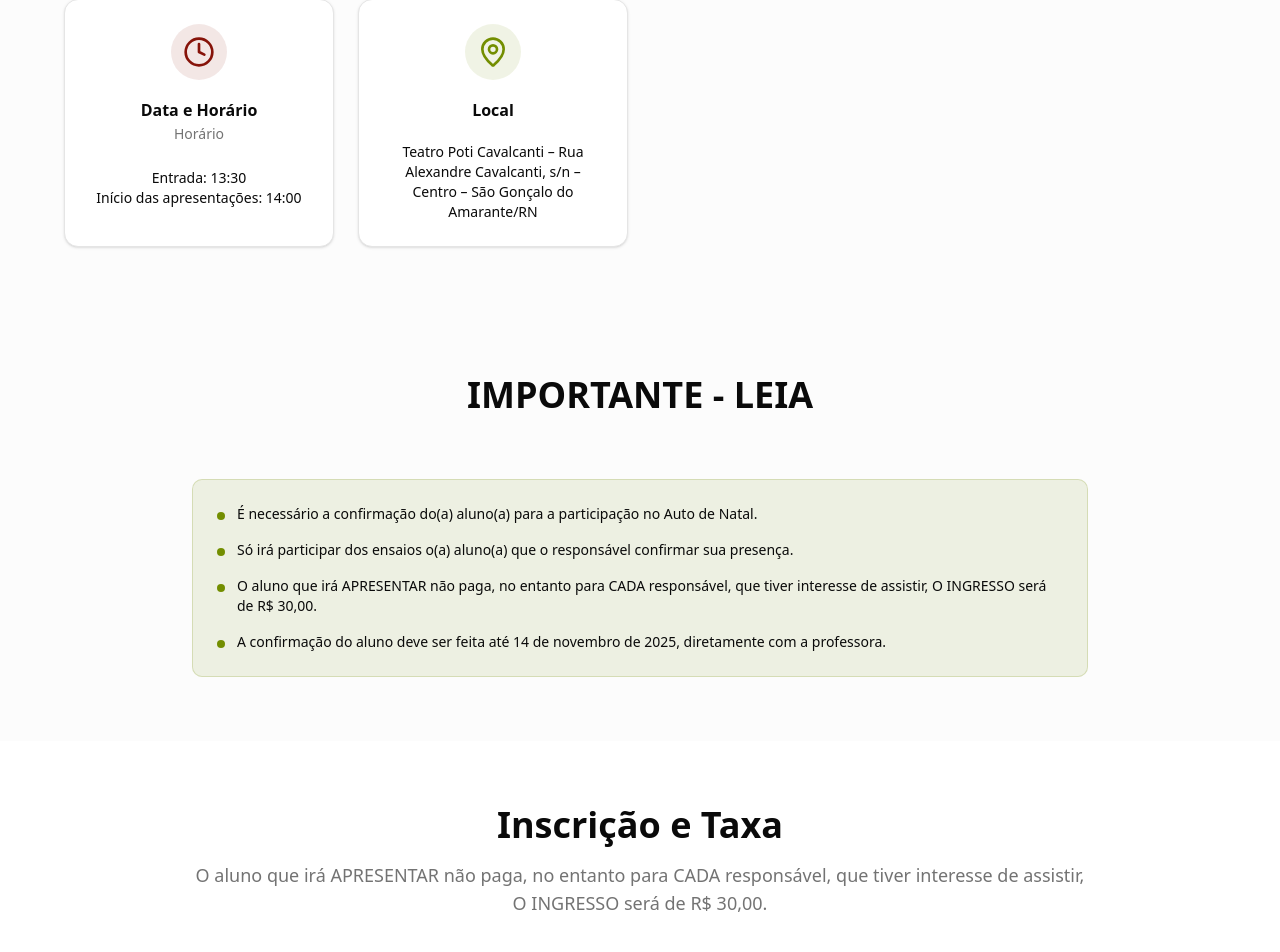
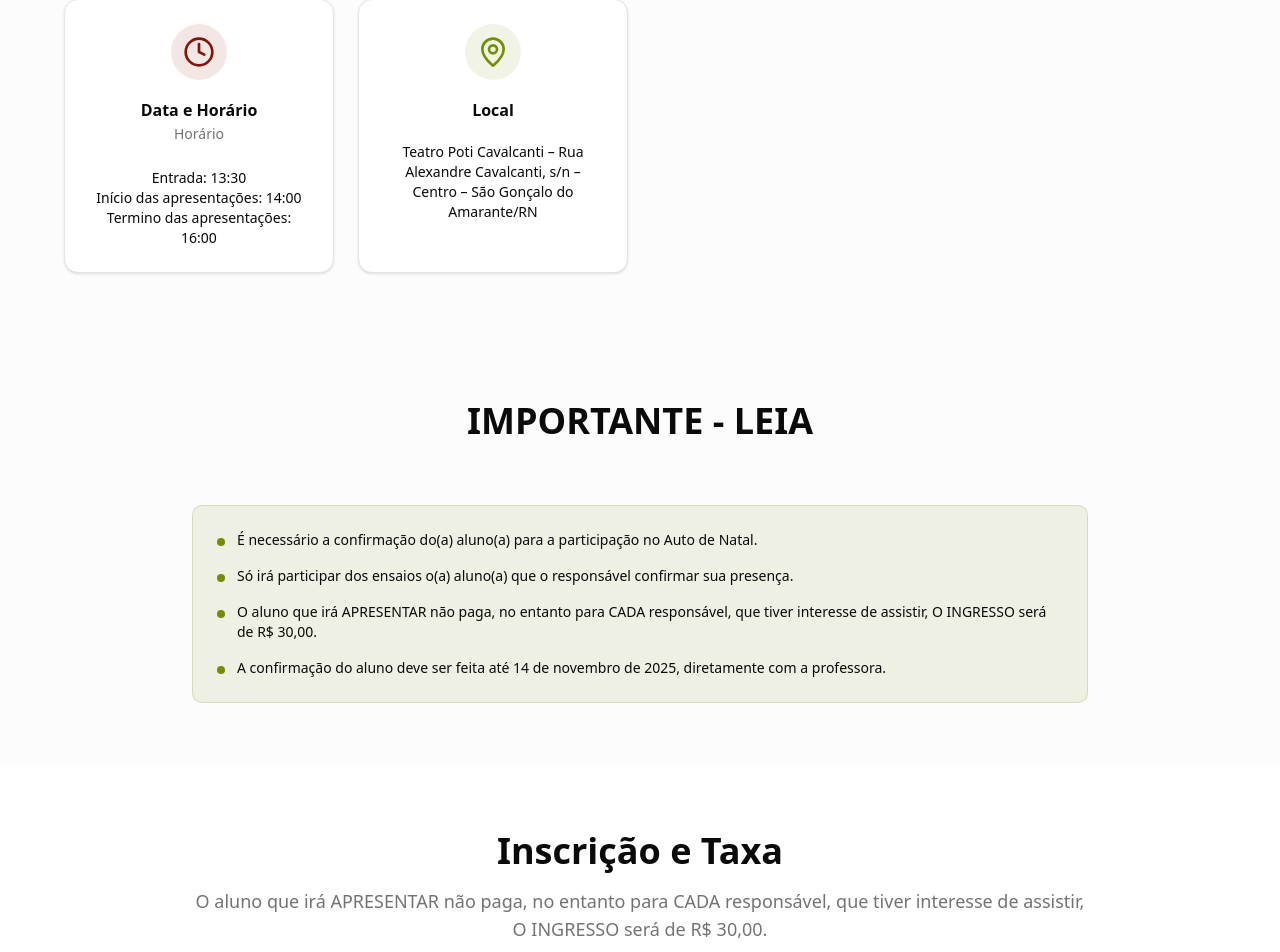
Before and after one commit to pedrologapp/amadeus2025atodenatal1, a React (Vite) app: page / in a window 1280 px wide. Shown: the part 1865-2817 px from the top of the page. Built offline with nearby package versions, Linux system fonts and the light colour scheme.

Commit message:
Update App.jsx

```diff
--- a/src/App.jsx
+++ b/src/App.jsx
@@ -414,6 +414,7 @@ const decreaseTickets = () => {
                 </p>
                 <p className="text-sm text-center">
                   Início das apresentações: 14:00
+				  Termino das apresentações: 16:00
                 </p>
               </CardContent>
             </Card>
```
